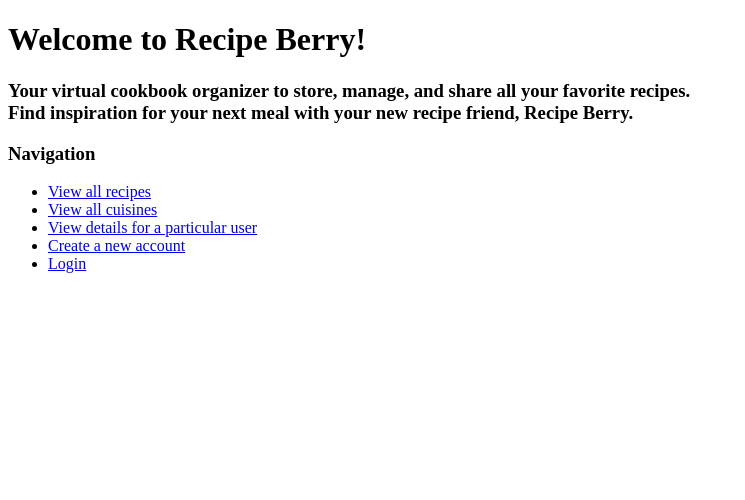
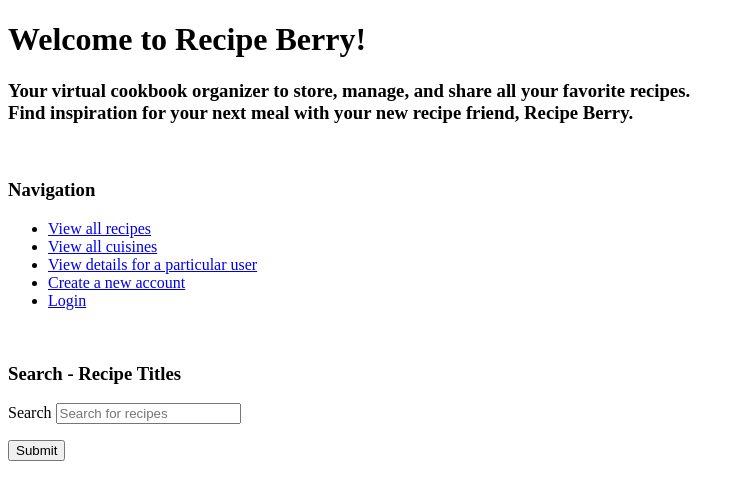
Before and after one commit to fionniepollack/recipe-berry, a Flask app: page / in a window 1280 px wide. Shown: the top 500 px of the page, without its empty margins (0-745 px from the left). Run offline with Flask 2, Linux system fonts and the light colour scheme.

Commit message:
Implement functions to add search recipe titles feature

```diff
--- a/server.py
+++ b/server.py
@@ -4,7 +4,7 @@ from flask import Flask, render_template, request, flash, session, redirect
 from jinja2 import StrictUndefined
 from datetime import datetime
 
-from model import connect_to_db, User
+from model import connect_to_db, User, Recipe
 import crud
 
 app = Flask(__name__)
@@ -146,6 +146,25 @@ def authenticate():
     return redirect('/authenticate')
 
 
+#-----------------------------------------------------------------------------#
+#- SEARCH ROUTES -------------------------------------------------------------#
+#-----------------------------------------------------------------------------#
+
+@app.route("/search", methods=["GET"])
+def search():
+    """Search."""
+
+    # Get search_string input from search form
+    raw_search_string = request.args["search_string"]
+
+    # Surround raw_search_string with % as a wildcard
+    search_string = f"%{raw_search_string}%"
+
+    # Case insensitive search on recipe titles
+    results = Recipe.query.filter(Recipe.title.ilike(search_string)).all()
+
+    return render_template('all_recipes.html', recipes=results)
+
 
 #-----------------------------------------------------------------------------#
 
--- a/templates/homepage.html
+++ b/templates/homepage.html
@@ -8,7 +8,7 @@
       <br>
       Find inspiration for your next meal with your new recipe friend, Recipe Berry.
   </h3>
-
+  <br>
 
   <h3>Navigation</h3>
   <ul>
@@ -19,5 +19,16 @@
     <li><a href="/registration">Create a new account</a></li>
     <li><a href="/authenticate">Login</a></li>
   </ul>
+  <br>
 
+  <h3>Search - Recipe Titles</h3>
+  <form action="/search" method="GET">
+    <p>
+      Search <input type="text" name="search_string" placeholder="Search for recipes">
+    </p>
+
+    <p>
+      <input type="submit">
+    </p>
+  </form>
 {% endblock %}
```
